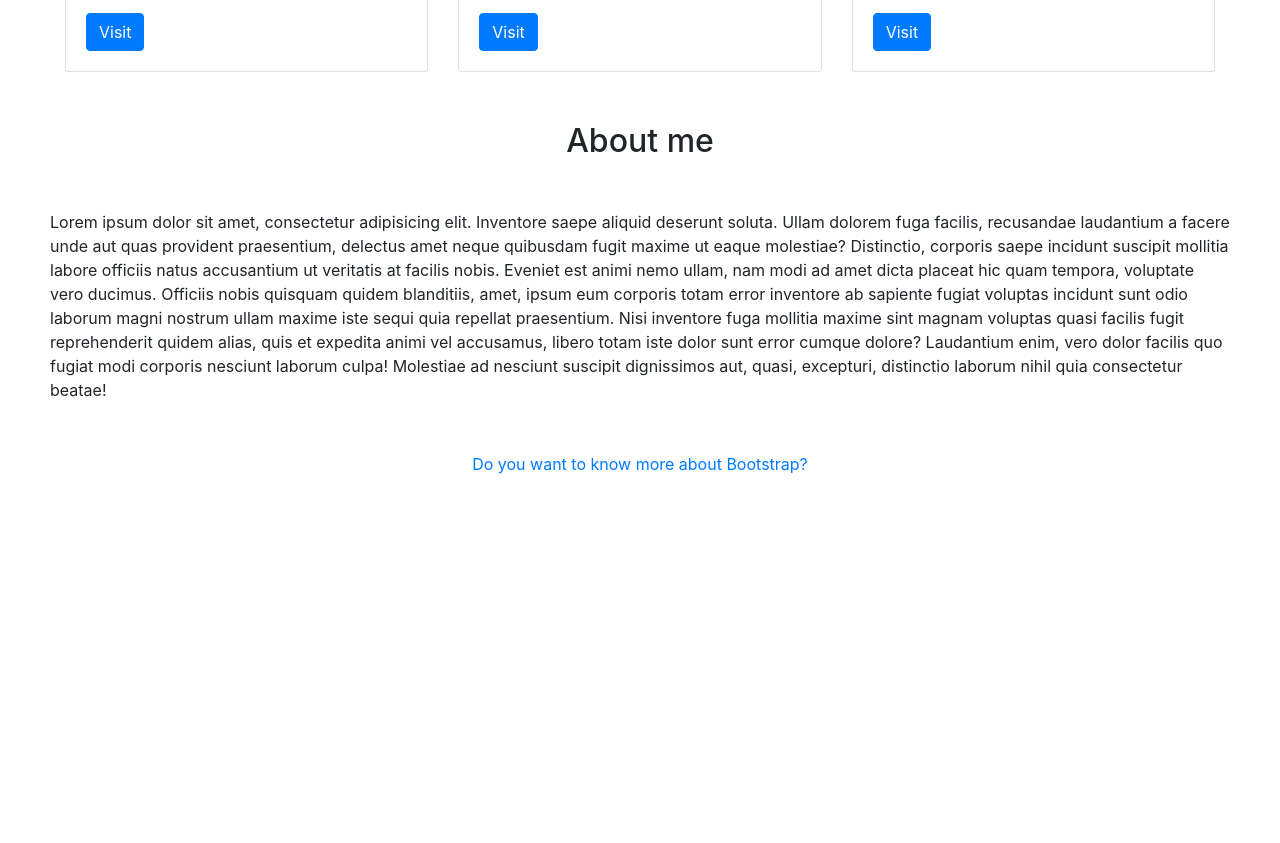
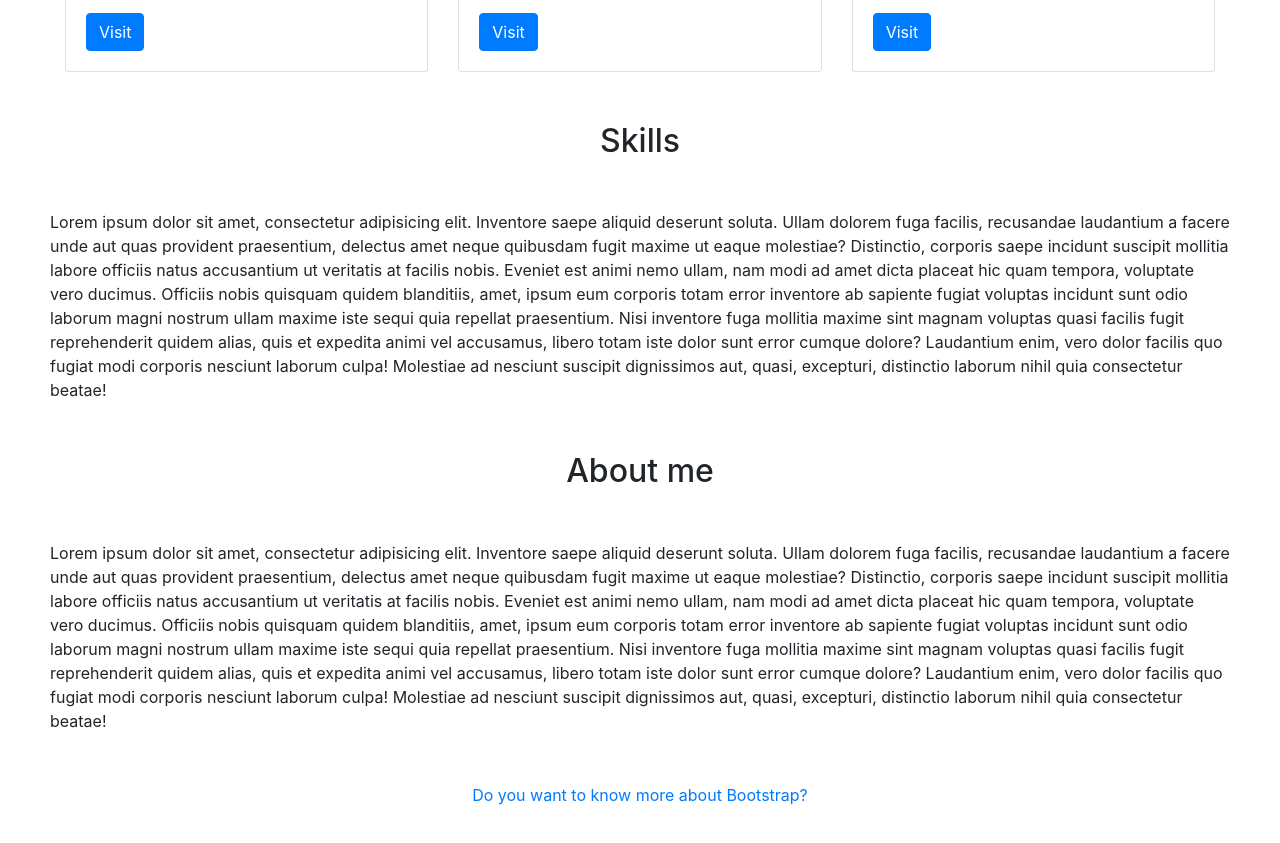
Before and after one commit to fltdr/bootstrap-portfolio, a plain HTML site: page index.html in a window 1280 px wide. Shown: the part 1151-1994 px from the top of the page. Before the commit the page ends 1677 px from the top, so only its background shows below. Drawn offline with nearby package versions, Linux system fonts and the light colour scheme.

Commit message:
added skills section

```diff
--- a/css/style.css
+++ b/css/style.css
@@ -25,6 +25,11 @@ main {
     margin: 50px;
 }
 
+/* Skills */
+.skills {
+    margin: 50px;
+}
+
 
 /* Jumbotron */
 .jumbotron {
--- a/index.html
+++ b/index.html
@@ -21,6 +21,7 @@
               <div class="navbar-nav">
                 <a class="nav-item nav-link active" href="#">Home <span class="sr-only">(current)</span></a>
                 <a class="nav-item nav-link" href="#projects">Projects</a>
+                <a class="nav-item nav-link" href="#skills">Skills</a>
                 <a class="nav-item nav-link" href="#about">About me</a>
               </div>
             </div>
@@ -33,7 +34,7 @@
         <div class="jumbotron">
             <h1 class="display-4">My Portfolio</h1>
             <p class="lead">Welcome to Flo's Portfolio: A collection of all my projects!</p>
-            <a class="btn btn-primary btn-lg" href="#" role="button">Click me</a>
+            <a class="btn btn-primary btn-lg" href="#projects" role="button">Click me</a>
         </div>
          <!-- End jumbotron -->
     </section>
@@ -90,12 +91,23 @@
   </div>
   <!-- End cards -->
     </main>
+
+      <!-- Skills -->
+      <section class="skills">
+        <div class="title">
+        <h2 id="skills">Skills</h2>
+        </div>
+        <p>Lorem ipsum dolor sit amet, consectetur adipisicing elit. Inventore saepe aliquid deserunt soluta. Ullam dolorem fuga facilis, recusandae laudantium a facere unde aut quas provident praesentium, delectus amet neque quibusdam fugit maxime ut eaque molestiae? Distinctio, corporis saepe incidunt suscipit mollitia labore officiis natus accusantium ut veritatis at facilis nobis. Eveniet est animi nemo ullam, nam modi ad amet dicta placeat hic quam tempora, voluptate vero ducimus. Officiis nobis quisquam quidem blanditiis, amet, ipsum eum corporis totam error inventore ab sapiente fugiat voluptas incidunt sunt odio laborum magni nostrum ullam maxime iste sequi quia repellat praesentium. Nisi inventore fuga mollitia maxime sint magnam voluptas quasi facilis fugit reprehenderit quidem alias, quis et expedita animi vel accusamus, libero totam iste dolor sunt error cumque dolore? Laudantium enim, vero dolor facilis quo fugiat modi corporis nesciunt laborum culpa! Molestiae ad nesciunt suscipit dignissimos aut, quasi, excepturi, distinctio laborum nihil quia consectetur beatae!</p>
+    </section>
+
+      <!-- About -->
     <section class="about">
         <div class="title">
         <h2 id="about">About me</h2>
         </div>
         <p>Lorem ipsum dolor sit amet, consectetur adipisicing elit. Inventore saepe aliquid deserunt soluta. Ullam dolorem fuga facilis, recusandae laudantium a facere unde aut quas provident praesentium, delectus amet neque quibusdam fugit maxime ut eaque molestiae? Distinctio, corporis saepe incidunt suscipit mollitia labore officiis natus accusantium ut veritatis at facilis nobis. Eveniet est animi nemo ullam, nam modi ad amet dicta placeat hic quam tempora, voluptate vero ducimus. Officiis nobis quisquam quidem blanditiis, amet, ipsum eum corporis totam error inventore ab sapiente fugiat voluptas incidunt sunt odio laborum magni nostrum ullam maxime iste sequi quia repellat praesentium. Nisi inventore fuga mollitia maxime sint magnam voluptas quasi facilis fugit reprehenderit quidem alias, quis et expedita animi vel accusamus, libero totam iste dolor sunt error cumque dolore? Laudantium enim, vero dolor facilis quo fugiat modi corporis nesciunt laborum culpa! Molestiae ad nesciunt suscipit dignissimos aut, quasi, excepturi, distinctio laborum nihil quia consectetur beatae!</p>
     </section>
+
     <footer>
             <a href="https://getbootstrap.com/docs/4.3/getting-started/introduction/" title="Bootstrap">Do you want to know more about Bootstrap?</a>
     </footer>
```
